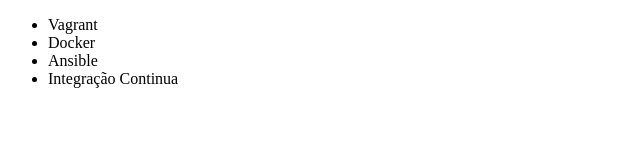
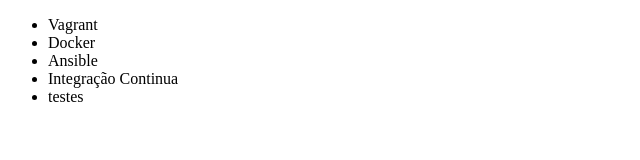
Before and after one commit to samuelaltenhofen/test-alura, a plain HTML site: page index.html in a window 1280 px wide. Shown: the full height of the page, 0-640 px from the left. Drawn offline with Linux system fonts and the light colour scheme.

Commit message:
adicionado novo curso ao index.html

```diff
--- a/index.html
+++ b/index.html
@@ -10,6 +10,7 @@
         <li>Docker</li>
         <li>Ansible</li>
         <li>Integração Continua</li>
+        <li>testes</li>
     </ul>
 </body>
 </html>
```
